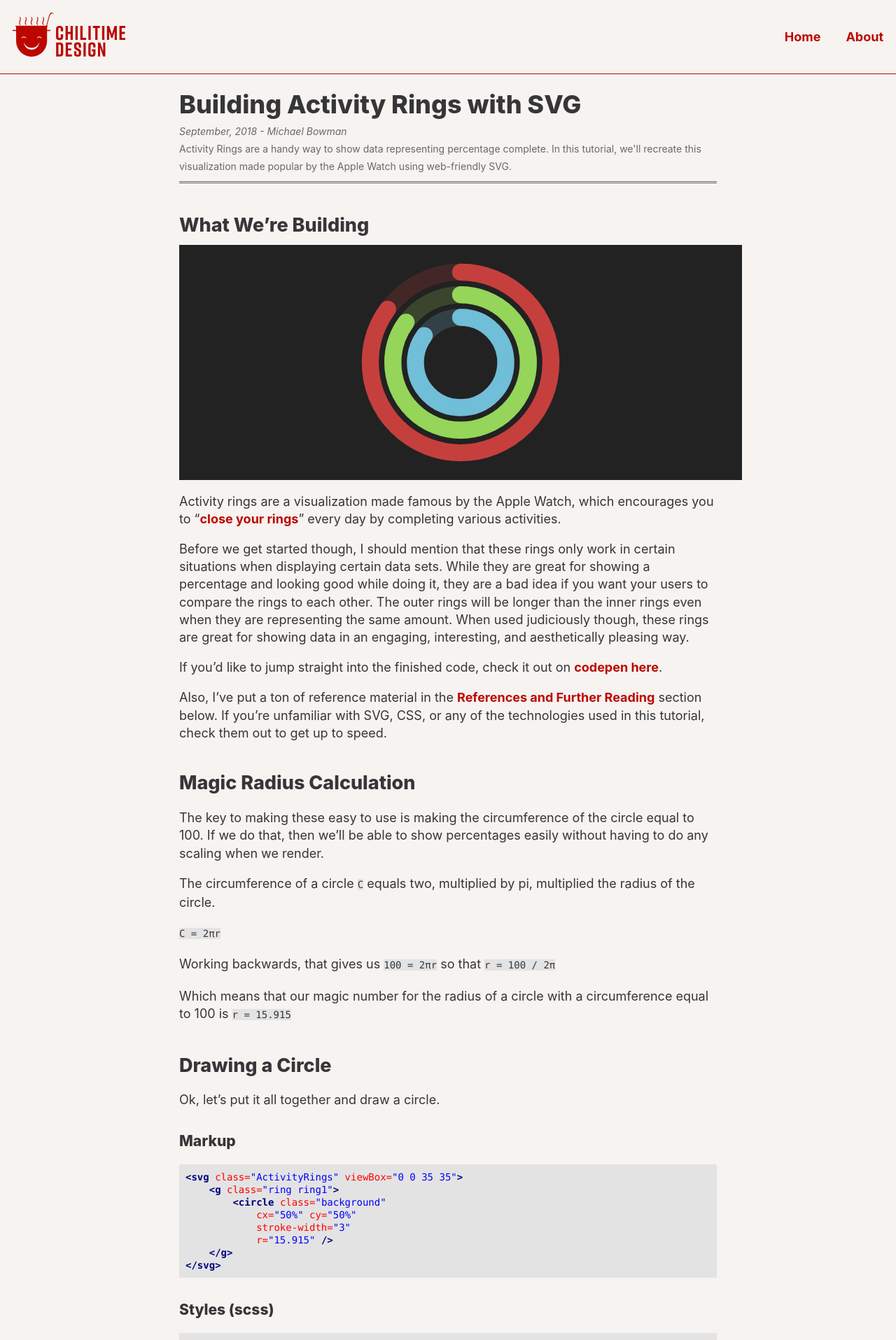
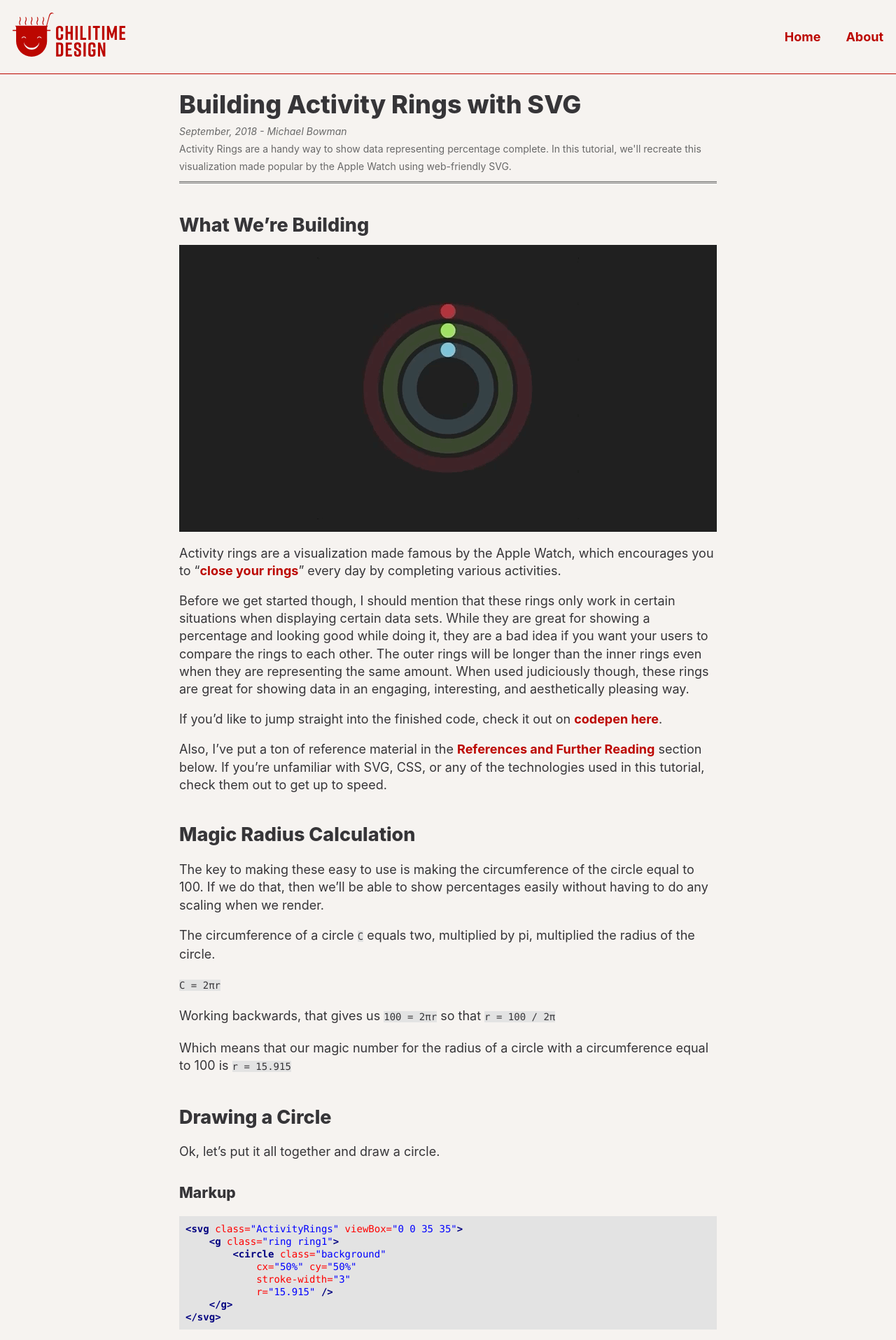
Before and after one commit to bowmanmc/www.chilitime.design, a Jekyll site: the page built from _posts/2018-09-04-ActivityRings.md, in a window 1280 px wide. Shown: the top 1915 px of the page at 70% size. Built offline with Jekyll 4.4.1, drawn with Linux system fonts in a browser that asks for light colours.

Commit message:
post edits

````diff
--- a/_posts/2018-09-04-ActivityRings.md
+++ b/_posts/2018-09-04-ActivityRings.md
@@ -20,78 +20,8 @@ date:   2018-09-04
 </div>
 
 ## What We're Building
-<style>
-@-webkit-keyframes RingProgress {
-  0% {
-    stroke-dasharray: 0 100;
-  }
-}
-@keyframes RingProgress {
-  0% {
-    stroke-dasharray: 0 100;
-  }
-}
-.ActivityRingsExample {
-  background-color: #222;
-  height: 300px;
-  margin-top: 0.5em;
-  padding: 1.0em;
-  width: 100%;
-}
-.ActivityRings {
-  height: 100%;
-  width: 100%;
-}
-.ActivityRings .ring {
-  -webkit-transform-origin: 50%;
-          transform-origin: 50%;
-}
-.ActivityRings .completed {
-  -webkit-animation: RingProgress 1s ease-in-out forwards;
-          animation: RingProgress 1s ease-in-out forwards;
-  stroke-linecap: round;
-}
-.ActivityRings circle {
-  fill: none;
-}
-
-.ring1 .background {
-  stroke: rgba(197, 63, 61, 0.2);
-}
-.ring1 .completed {
-  stroke: #c53f3d;
-}
-
-.ring2 .background {
-  stroke: rgba(148, 213, 90, 0.2);
-}
-.ring2 .completed {
-  stroke: #94d55a;
-}
-
-.ring3 .background {
-  stroke: rgba(112, 190, 215, 0.2);
-}
-.ring3 .completed {
-  stroke: #70bed7;
-}
-</style>
-
-<div class="ActivityRingsExample">
-    <svg class="ActivityRings" viewBox='0 0 37 37'>
-        <g class="ring ring1" style="transform: scale(1) rotate(-90deg);">
-            <circle stroke-width="3" r="15.915" cx="50%" cy="50%" class="background" />
-            <circle stroke-width="3" r="15.915" cx="50%" cy="50%" class="completed" stroke-dasharray="85, 100" />
-        </g>
-        <g class="ring ring2" style="transform: scale(0.75) rotate(-90deg);">
-            <circle stroke-width="4" r="15.915" cx="50%" cy="50%" class="background" />
-            <circle stroke-width="4" r="15.915" cx="50%" cy="50%" class="completed" stroke-dasharray="85, 100" />
-        </g>
-        <g class="ring ring3" style="transform: scale(0.5) rotate(-90deg);">
-            <circle stroke-width="6" r="15.915" cx="50%" cy="50%" class="background" />
-            <circle stroke-width="6" r="15.915" cx="50%" cy="50%" class="completed" stroke-dasharray="85, 100" />
-        </g>
-    </svg>
+<div class="example">
+    <img src="/images/201809-ActivityRings/rings-complete.gif" alt="Activity Rings Complete" />
 </div>
 
 
@@ -176,8 +106,9 @@ style them like we would HTML components, though SVG elements have a few new
 attributes to work with such as fill and stroke.
 
 Ok, you should now see something like
-![Activity Rings Start](/images/201809-ActivityRings/rings-start.png "Activity Rings Start")
-
+<div class="example">
+    <img src="/images/201809-ActivityRings/rings-start.png" alt="Activity Rings Start" />
+</div>
 
 That's not bad, but not very interesting either. Let's add a ring representing
 85% completion for this activity. First, we'll add another circle after our
@@ -256,8 +187,9 @@ We can animate the drawing of the ring by setting the starting the animation
 at ``` stroke-dasharray="0 100" ``` and playing forwards to
 ``` stroke-dasharray="85 100" ``` Now your ring should look like:
 
-![Activity Rings Single](/images/201809-ActivityRings/rings-single.gif "Activity Rings Single")
-
+<div class="example">
+    <img src="/images/201809-ActivityRings/rings-single.gif" alt="Activity Rings Single" />
+</div>
 
 
 
@@ -344,7 +276,10 @@ $color-blue: #70bed7;
 {% endhighlight %}
 
 
-![Activity Rings Complete](/images/201809-ActivityRings/rings-complete.gif "Activity Rings Complete")
+<div class="example">
+    <img src="/images/201809-ActivityRings/rings-complete.gif" alt="Activity Rings Complete" />
+</div>
+
 
 For the complete code, check it out on
 [codepen](https://codepen.io/webslingerm/pen/GXxxVx)
--- a/_sass/components/_main.scss
+++ b/_sass/components/_main.scss
@@ -30,3 +30,12 @@
         font-style: normal;
     }
 }
+
+.example {
+    align-items: center;
+    background: #202020;
+    display: flex;
+    justify-content: center;
+    margin: 0.5em 0;
+    padding: 0.5em;
+}
````
